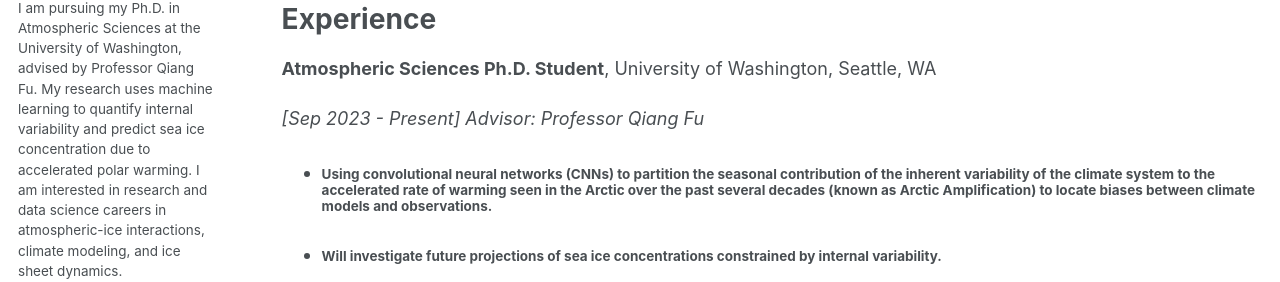
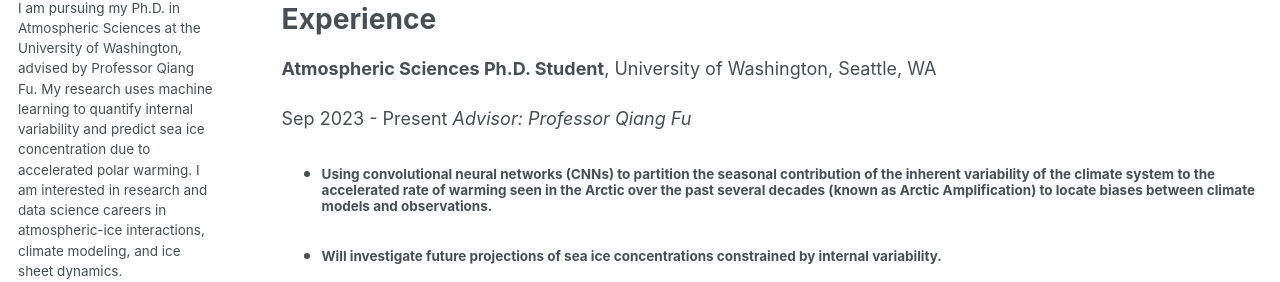
Before and after one commit to skylargale/skylargale.github.io, a Jekyll site: the page built from _pages/cv.md, in a window 1280 px wide and 900 px high. Shown: the part 325-607 px from the top of the window. Built offline with Jekyll 4.4.1, drawn with Linux system fonts in a browser that asks for light colours; some web fonts are replaced.

Commit message:
Update cv.md

```diff
--- a/_pages/cv.md
+++ b/_pages/cv.md
@@ -19,7 +19,7 @@ Experience
 ======
 **Atmospheric Sciences Ph.D. Student**, University of Washington, Seattle, WA
 
-_[Sep 2023 - Present]          Advisor: Professor Qiang Fu_
+Sep 2023 - Present _Advisor: Professor Qiang Fu_
 
 * #### Using convolutional neural networks (CNNs) to partition the seasonal contribution of the inherent variability of the climate system to the accelerated rate of warming seen in the Arctic over the past several decades (known as Arctic Amplification) to locate biases between climate models and observations.
 * #### Will investigate future projections of sea ice concentrations constrained by internal variability.
```
